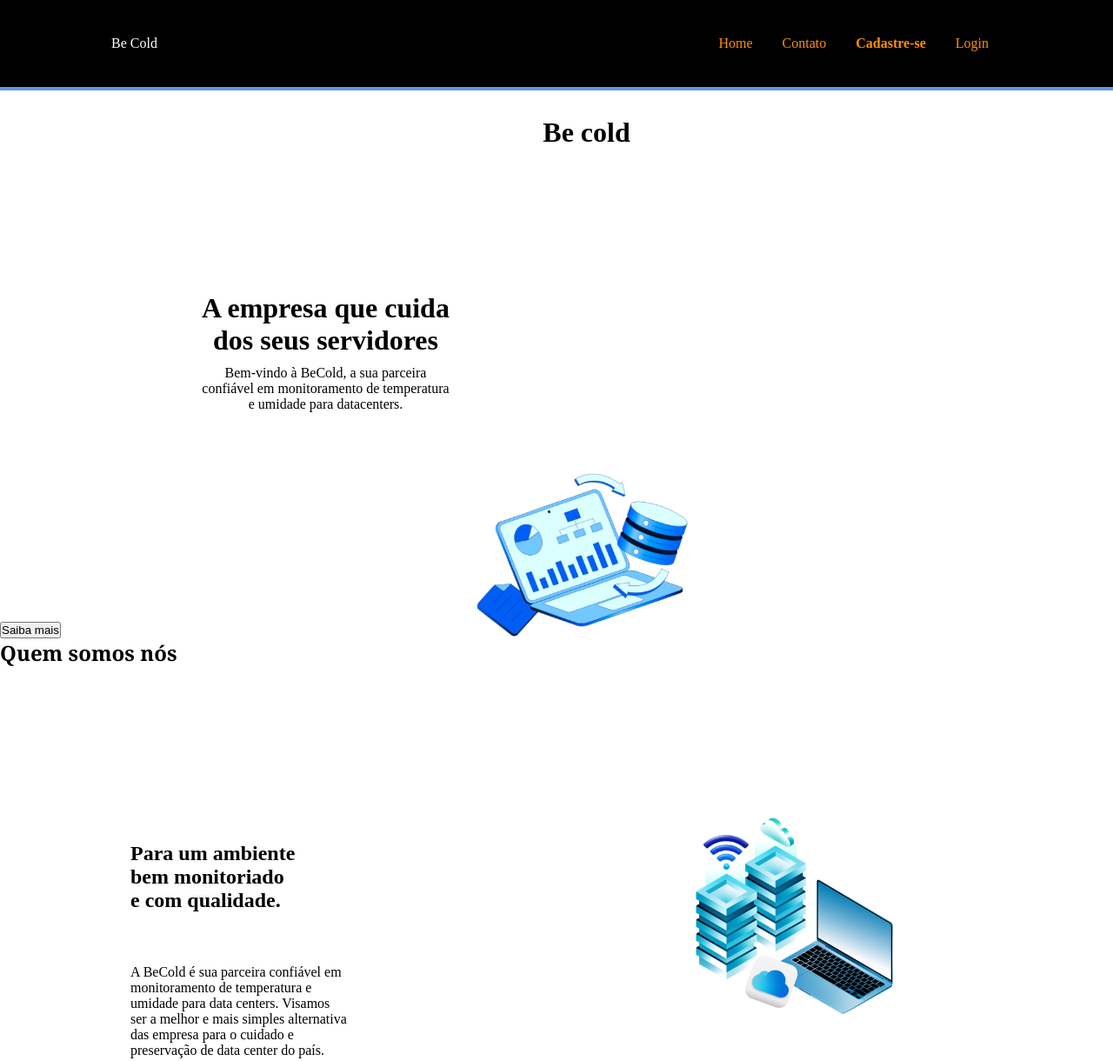
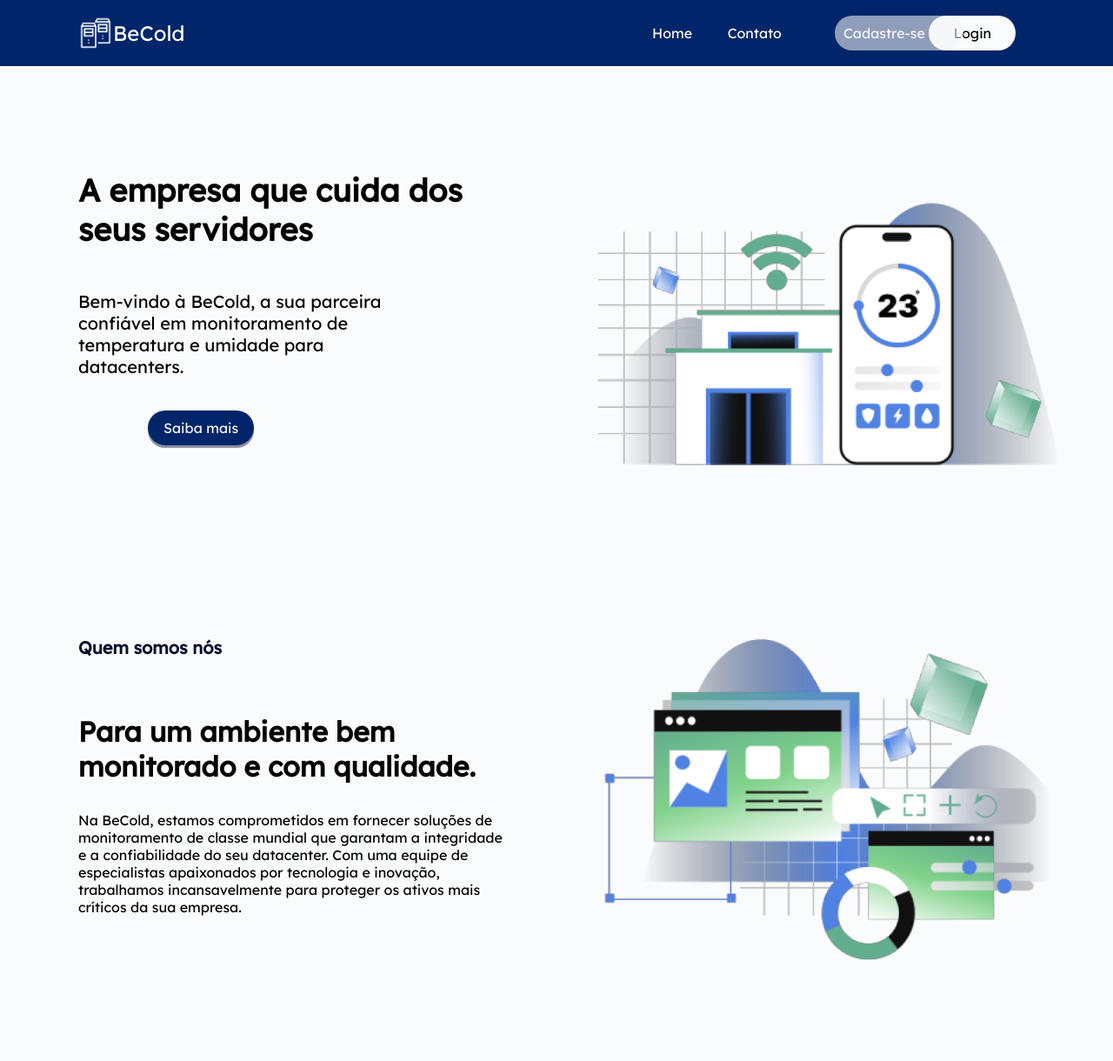
Before and after one commit to thalitabreda/BeCold, a plain HTML site: page siteBecold/site.html in a window 1280 px wide. Shown: the top 1220 px of the page at 87% size. Drawn offline with Linux system fonts and the light colour scheme; files whose address does not match are found by name.

Commit message:
Ata da Sprint 2D e mudanças na página inicial

```diff
--- a/siteBecold/estilo.css
+++ b/siteBecold/css/estilo.css
@@ -1,31 +1,120 @@
-
-*{
-    margin: 0;
-    padding: 0;
-
+@import url(global.css);
+body{
+  background-color: #fafbfd;
+}
+.header-background{
+  background-color: #012569;
+}
+.header-container{
+  margin: 0px 90px 0px 90px ;
+  max-width: 1366px;
+  height: 76px;
+  display:grid;
+  grid-template-columns: 3fr 1fr 1fr;
+  align-items: center;
+}
+.logo p{
+  display: flex;
+  align-items: center;
+  color: #fafbfd;
+  font-size: 24px;
+}
+.logo img{
+  max-width: 40px;
+}
+.navbar li{
+  display: inline-block;
+}
+.home-contato a{
+  color: #fafbfd;
+  padding-right: 36px;
 }
 
-
-
-
-.header{
-    background-color: #000000;
-    width: 100%;
-    height: 100px;
-    border-bottom: 4px solid cornflowerblue ;
+.login-botao li:last-child{
+    text-align: center;
+    position: relative;
+    width: 80px;
+    color:#010203;
+    border-radius: 100px;
+    padding: 10px 10px ;
+    background-color: #fafbfd;
+    position: relative;
+}
+.login-botao li:first-child{
+  color: #fafbfd;
+}
+.login-botao li:last-child::after{
+  content:"";
+  color: #fafbfd;
+  position: absolute;
+  right: 60px;
+  top: 0px;
+  height: 20px;
+  width: 120px;
+  border-radius: 100px;
+  padding: 10px 14px ;
+  background-color: rgba(245, 245, 245, 0.58);
+  z-index:;
+}
+.inicial{
+  display: grid;
+  grid-template-columns: 500px 2fr;
+  margin: 120px 90px 0px 90px;
+  justify-items: left;
+  margin-bottom: 120px;
+}
+.inicial-conteudo h1{
+  font-size: 36px;
+  max-width: 22ch;
+  padding-bottom: 48px;
+}
+.inicial-conteudo p{
+  font-size: 20px;
+  max-width: 30ch;
+  padding-bottom: 48px;
+}
+.inicial-img img{
+  padding-left: 96px;
+  width: 540px;
+  padding-top: 30px;
+}
+.inicial-conteudo a{
+  margin-left: 80px;
+  background-color: #012569;
+  padding: 10px 18px;
+  border-radius: 100px;
+  color: #fafbfd;
+  box-shadow: 0px 3px 1px #868C9F;
 }
 
-.logo{
-    width: 100px;
-    height: 75px;;
-    margin: 0px;
-    float:inline-start;
-    border: #ff8e05 solid;
-background-image: url("C.png");
-
-
+.sobre-nos{
+  display: grid;
+  grid-template-columns: 500px 2fr;
+  margin: 120px 90px 0px 90px;
+  justify-items: left;
+  margin-bottom: 120px;
+  padding-top: 32px;
+  align-items: center;
 }
-
+.sobre-nos-img img{
+  padding-left: 96px;
+  width: 540px;
+  padding-top: 30px;
+}
+.sobre-nos-conteudo h3{
+  color: #08102B;
+  font-size: 20px;
+  max-width: 22ch;
+  padding-bottom: 64px;
+}
+.sobre-nos-conteudo h2{
+  font-size: 32px;
+  padding-bottom: 32px;
+}
+.sobre-nos-conteudo p{
+  font-size: 16px;
+  padding-bottom: 28px;
+}
 .header .container{
  width: 80%;
 height: 100px;
--- /dev/null
+++ b/siteBecold/css/global.css
@@ -0,0 +1,10 @@
+*{
+  margin: 0;
+  padding: 0;
+  font-family: Lexend;
+  list-style: none;
+  text-decoration: none;
+}
+a{
+  color: inherit;
+}
--- a/siteBecold/site.html
+++ b/siteBecold/site.html
@@ -5,26 +5,52 @@
     <meta name="viewport" content="width=device-width, initial-scale=1.0">
     <title>AcquaTec</title>
 
-    <link rel="stylesheet" href="estilo.css">
-
+    <link rel="stylesheet" href="/css/estilo.css">
+    <style>
+        @import url('https://fonts.googleapis.com/css2?family=Lexend&family=Merriweather:ital,wght@0,900;1,900&display=swap');
+      </style>
 <body>
-
-<div class="header">
-
-    <div class="container">
-
-        <div style="color: white;" class="logo=">Be Cold</div>
-
-             <div class="navbar"></div>
+  <header class="header-background">
+    <div class="header-container">
+        <div class="logo">
+          <p><img src="img/Servers Group.png" alt="">BeCold</p>
+        </div>
+        <div class="navbar home-contato">
           <ul>
               <li><a href="#">Home</a></li>
               <li><a href="#">Contato</a></li>
-                    <li><a href="#" ><b>Cadastre-se</b></a></li>
+          </ul>
+        </div>
+        <div class="navbar login-botao">
+          <ul>
+            <li><a href="#" >Cadastre-se</a></li>
             <li><a href="#">Login</a></li>
           </ul>
         </div>
+    </div>
+  </header>
 
+  <section class="inicial">
+     <div class="inicial-conteudo">
+        <h1>A empresa que cuida dos seus servidores</h1>
+        <p>Bem-vindo à BeCold, a sua parceira confiável em monitoramento de temperatura e umidade para datacenters.</p>
+        <a href="">Saiba mais</a>
      </div>
+     <div class="inicial-img">
+        <img src="img/Controlling smart home via app.png" alt="">
+     </div>
+  </section>
+  <section class="sobre-nos">
+     <div class="sobre-nos-conteudo">
+        <h3>Quem somos nós</h3>
+        <h2> Para um ambiente bem monitorado e com qualidade.</h2>
+        <p>Na <span>BeCold</span>, estamos comprometidos em fornecer soluções de monitoramento de classe mundial que garantam a integridade e a confiabilidade do seu datacenter. Com uma equipe de <span>especialistas</span> apaixonados por tecnologia e inovação, trabalhamos incansavelmente para proteger os ativos mais críticos da sua empresa.
+        </p>
+     </div>
+     <div class="sobre-nos-img">
+       <img src="img/User interface in web design.png" alt="">
+     </div>
+  </section>
 <div class="centrocontainer">
 
 <h1 style="margin-bottom: 10%; padding: 30px;"><strong>Be cold </strong></h1>
```
Also changed, not shown: siteBecold/img/Controlling smart home via app.png (added), siteBecold/img/Servers Group.png (added), siteBecold/img/User interface in web design.png (added), siteBecold/img/imagemcrescimento.png (renamed from siteBecold/imagemcrescimento.png), siteBecold/img/imagemcultura.png (renamed from siteBecold/imagemcultura.png), siteBecold/img/imagemhome.png (renamed from siteBecold/imagemhome.png), siteBecold/img/qualidade.png (renamed from siteBecold/qualidade.png), siteBecold/img/quemsomosnos.png (renamed from siteBecold/quemsomosnos.png), 1 other file. Lines whose indentation alone changed are shown as unchanged.
